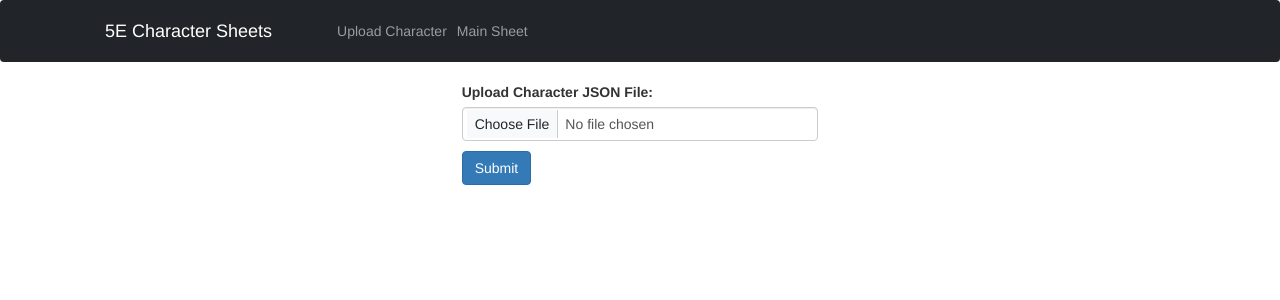
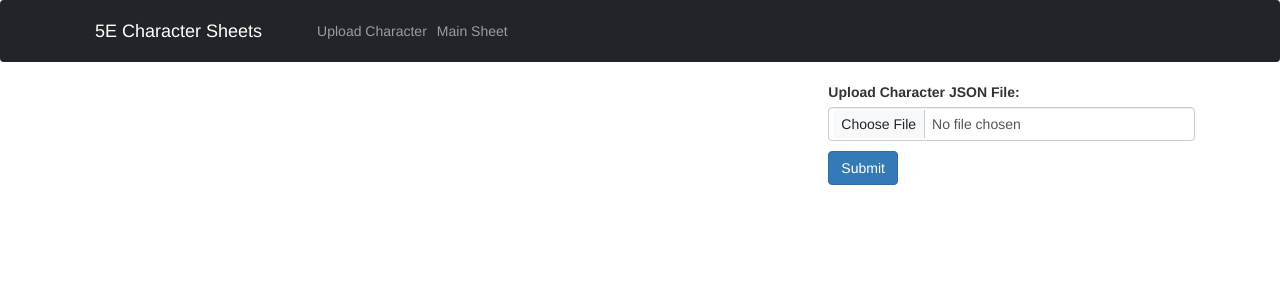
Before and after one commit to ElLachinoBasado/dndsheetsite, a React (Create React App) app: page / in a window 1280 px wide. Shown: the top 300 px of the page. Built offline with nearby package versions, Linux system fonts and the light colour scheme.

Commit message:
Update index.css

```diff
--- a/src/index.css
+++ b/src/index.css
@@ -8,8 +8,8 @@ body {
 }
 .container {
   display: grid;
-  grid-template-columns: repeat(3, 1fr); /* Three columns with equal width */
-  gap: 20px; /* Gap between columns */
+  grid-template-columns: 2fr 1fr;
+  gap: 10px; /* Gap between columns */
 }
 
 .column {
```
